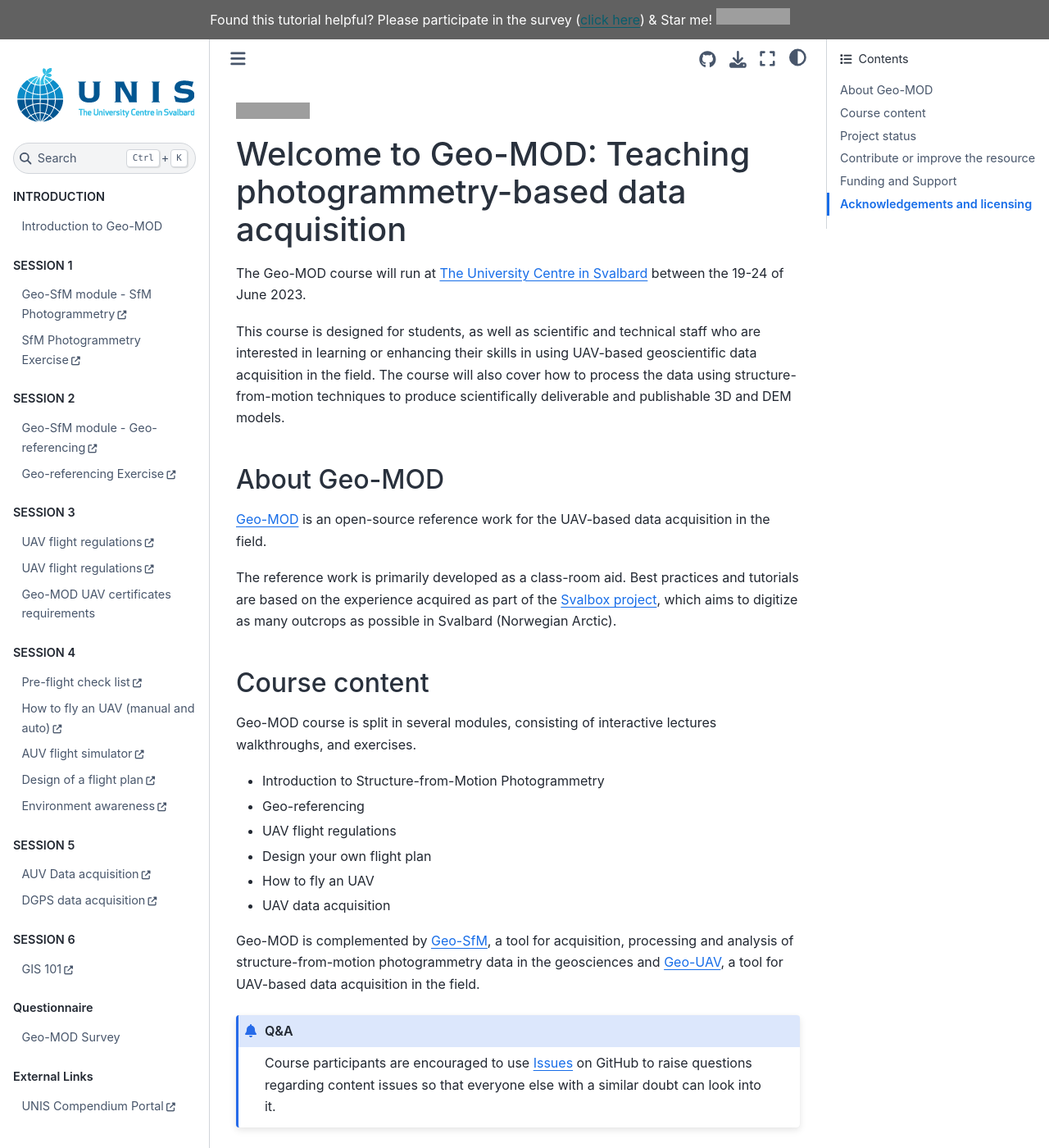
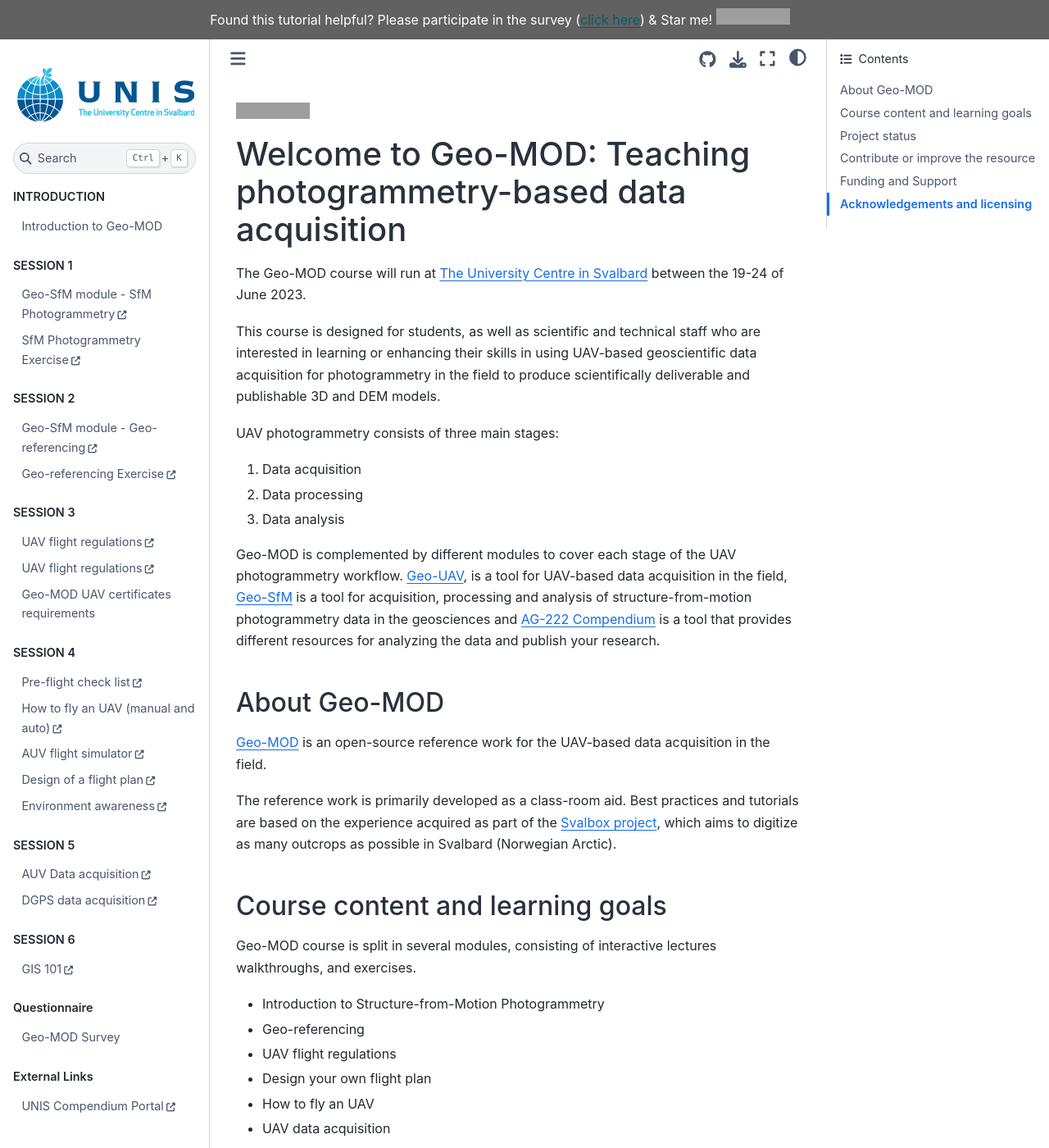
Before and after one commit to UNISvalbard/Geo-MOD, a Jupyter Book: the page built from landing-page.md, in a window 1280 px wide and 1400 px high. Shown: the whole window at 82% size. Built offline with Jupyter Book 1.0.4 settings and Sphinx 7.4.7 and the Sphinx Book theme 1.1.4, drawn with Linux system fonts in a browser that asks for light colours; grey boxes are pictures that could not be loaded.

Commit message:
update landing page

````diff
--- a/landing-page.md
+++ b/landing-page.md
@@ -3,14 +3,21 @@
 # Welcome to Geo-MOD: Teaching photogrammetry-based data acquisition
 The Geo-MOD course will run at [The University Centre in Svalbard](https://www.unis.no/) between the 19-24 of June 2023.
 
-This course is designed for students, as well as scientific and technical staff who are interested in learning or enhancing their skills in using UAV-based geoscientific data acquisition in the field. The course will also cover how to process the data using structure-from-motion techniques to produce scientifically deliverable and publishable 3D and DEM models.
+This course is designed for students, as well as scientific and technical staff who are interested in learning or enhancing their skills in using UAV-based geoscientific data acquisition for photogrammetry in the field to produce scientifically deliverable and publishable 3D and DEM models.
+
+UAV photogrammetry consists of three main stages:
+1. Data acquisition
+2. Data processing
+3. Data analysis
+
+Geo-MOD is complemented by different modules to cover each stage of the UAV photogrammetry workflow. [Geo-UAV](https://unisvalbard.github.io/Geo-UAV/landing-page.html), is a tool for UAV-based data acquisition in the field, [Geo-SfM](https://unisvalbard.github.io/Geo-SfM/landing-page.html) is a tool for acquisition, processing and analysis of structure-from-motion photogrammetry data in the geosciences and [AG-222 Compendium](https://unisvalbard.github.io/AG222/landing-page.html) is a tool that provides different resources for analyzing the data and publish your research.
 
 ### About Geo-MOD
 [Geo-MOD](https://unisvalbard.github.io/Geo-MOD/landing-page.html) is an open-source reference work for the UAV-based data acquisition in the field.
 
 The reference work is primarily developed as a class-room aid. Best practices and tutorials are based on the experience acquired as part of the [Svalbox project](https://svalbox.no), which aims to digitize as many outcrops as possible in Svalbard (Norwegian Arctic).
 
-### Course content
+### Course content and learning goals
 Geo-MOD course is split in several modules, consisting of interactive lectures walkthroughs, and exercises.
 - Introduction to Structure-from-Motion Photogrammetry
 - Geo-referencing
@@ -18,8 +25,6 @@
 - Design your own flight plan
 - How to fly an UAV
 - UAV data acquisition
-
-Geo-MOD is complemented by [Geo-SfM](https://unisvalbard.github.io/Geo-SfM/landing-page.html), a tool for acquisition, processing and analysis of structure-from-motion photogrammetry data in the geosciences and [Geo-UAV](https://unisvalbard.github.io/Geo-UAV/landing-page.html), a tool for UAV-based data acquisition in the field.
 
 ```{admonition} Q&A
 Course participants are encouraged to use [Issues](https://unisvalbard.github.io/Geo-MOD/issues.html) on GitHub to raise questions regarding content issues so that everyone else with a similar doubt can look into it.
````
Also changed, not shown: other parts of landing-page.md (+3 -1 lines).
